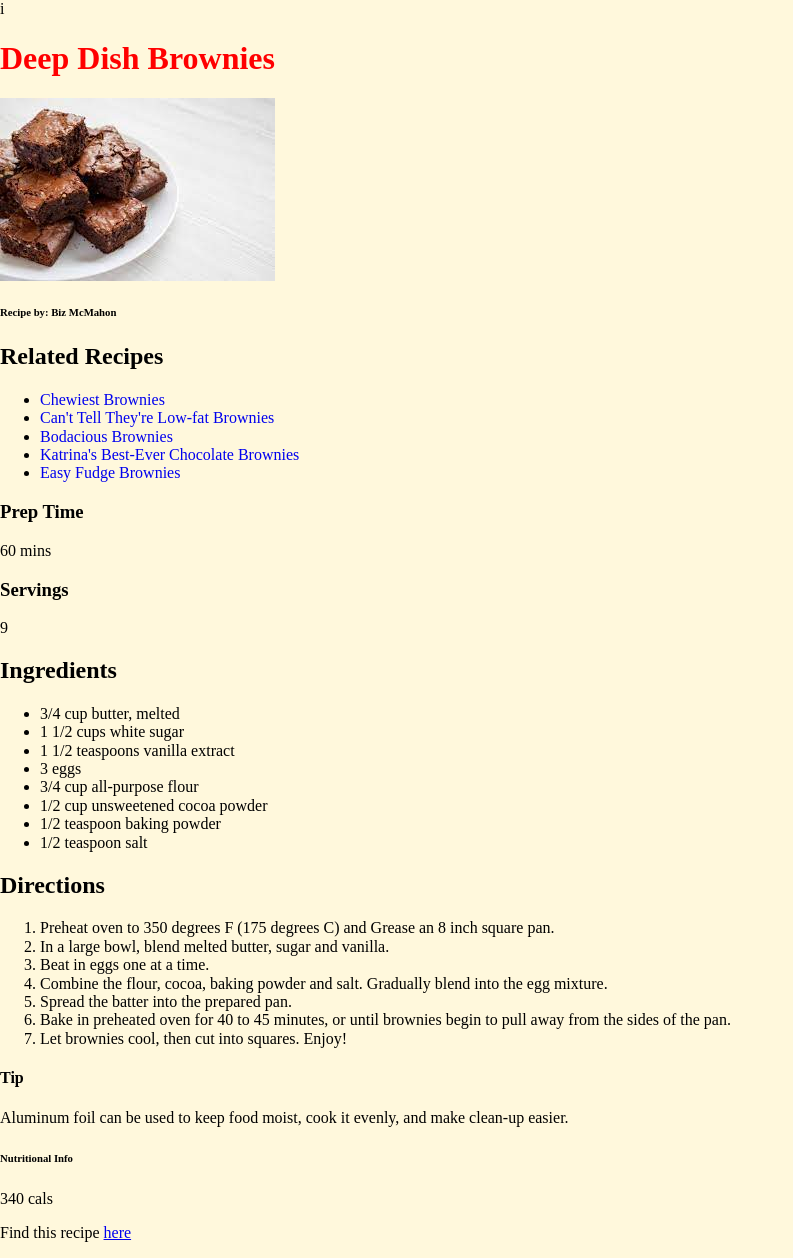
After one commit to Oliveth96/100Devs, a PHP site: page /brownies.html in a window 1280 px wide. The commit adds this page. Shown: the whole page, without its empty margins (0-793 px from the left). Run offline with PHP 8.4, Linux system fonts and the light colour scheme.

Commit message:
Basic HTML - Super Reviews

```diff
--- /dev/null
+++ b/brownies.css
@@ -0,0 +1,11 @@
+body{
+    background: cornsilk;
+    font-family: 'Source Sans Pro', 'Helvetica' sans-serif;
+}
+h1{
+    color: red;
+}
+
+.otherRecipes > li *{
+    text-decoration: none;
+}
--- /dev/null
+++ b/brownies.html
@@ -0,0 +1,94 @@
+i<!DOCTYPE html>
+<html lang="en">
+	<head>
+        <meta charset="utf-8">
+        <meta name="description" content="Your description goes here">
+        <meta name="keywords" content="one, two, three">
+        <meta name="viewport" content="width=device-width, initial-scale=1">
+
+        <title>My Brownies Page</title>
+
+		<!-- external CSS link -->
+        <link rel="preconnect" href="https://fonts.googleapis.com">
+        <link rel="preconnect" href="https://fonts.gstatic.com" crossorigin>
+        <link href="https://fonts.googleapis.com/css2?family=Source+Sans+Pro&display=swap" rel="stylesheet">
+		<link rel="stylesheet" href="normalize.css">
+		<link rel="stylesheet" href="brownies.css">
+	</head>
+	<body>
+		<h1> Deep Dish Brownies </h1>
+
+        <img src = "brownies.jpg" alt = "brownies image">
+
+        <h6> Recipe by: Biz McMahon <h6>
+
+        <h2> Related Recipes </h2>
+
+        <ul class ="otherRecipes">
+            <li> <a href = "#"> Chewiest Brownies </a></li>
+
+            <li> <a href = "#"> Can't Tell They're Low-fat Brownies </a></li>
+
+            <li> <a href = "#"> Bodacious Brownies </a></li>
+
+            <li> <a href = "#"> Katrina's Best-Ever Chocolate Brownies </a></li>
+
+            <li> <a href = "#">Easy Fudge Brownies </a></li>
+
+        </ul>
+
+
+        <h3> Prep Time </h3>
+        <span> 60 mins </span>
+
+        <h3> Servings </h3>
+        <span> 9 </span>
+
+        <h2>Ingredients</h2>
+
+        <ul>
+            <li> 3/4 cup butter, melted</li>
+            <li> 1 1/2 cups white sugar</li>
+            <li> 1 1/2 teaspoons vanilla extract </li>
+            <li> 3 eggs</li>
+            <li> 3/4 cup all-purpose flour </li>
+            <li> 1/2 cup unsweetened cocoa powder </li>
+            <li> 1/2 teaspoon baking powder </li>
+            <li> 1/2 teaspoon salt</li>
+        </ul>
+
+        <h2> Directions </h2>
+
+        <ol>
+            <li>Preheat oven to 350 degrees F (175 degrees C) and Grease an 8 inch square pan. </li>
+
+            <li>In a large bowl, blend melted butter, sugar and vanilla. </li>
+
+            <li>Beat in eggs one at a time. </li>
+
+            <li>Combine the flour, cocoa, baking powder and salt. Gradually blend into the egg mixture. </li>
+
+            <li>Spread the batter into the prepared pan. </li>
+
+            <li>Bake in preheated oven for 40 to 45 minutes, or until brownies begin to pull away from the sides of the pan. </li>
+
+            <li>Let brownies cool, then cut into squares. Enjoy! </li>
+
+
+
+        </ol>
+
+        <h4> Tip </h4>
+
+        <p> Aluminum foil can be used to keep food moist, cook it evenly, and make clean-up easier. </p>
+
+
+        <h6> Nutritional Info </h6>
+
+        <span> 340 cals </span>
+
+
+        <p> Find this recipe <a href = "http://allrecipes.com/recipe/11063/deep-dish-brownies" >here </a> </p>
+
+	</body>
+</html>
--- a/draft.css
+++ b/draft.css
@@ -22,6 +22,8 @@
   /*******************************************/
 
   body {
+    font-family: 'Rubik Moonrocks', cursive;
+    font-family: 'Source Sans Pro', sans-serif;
 
   }
 
```
Also changed, not shown: BBC.html (added, +300 -0 lines), Draft.html (+7 -3 lines), brownies.jpg (added).
